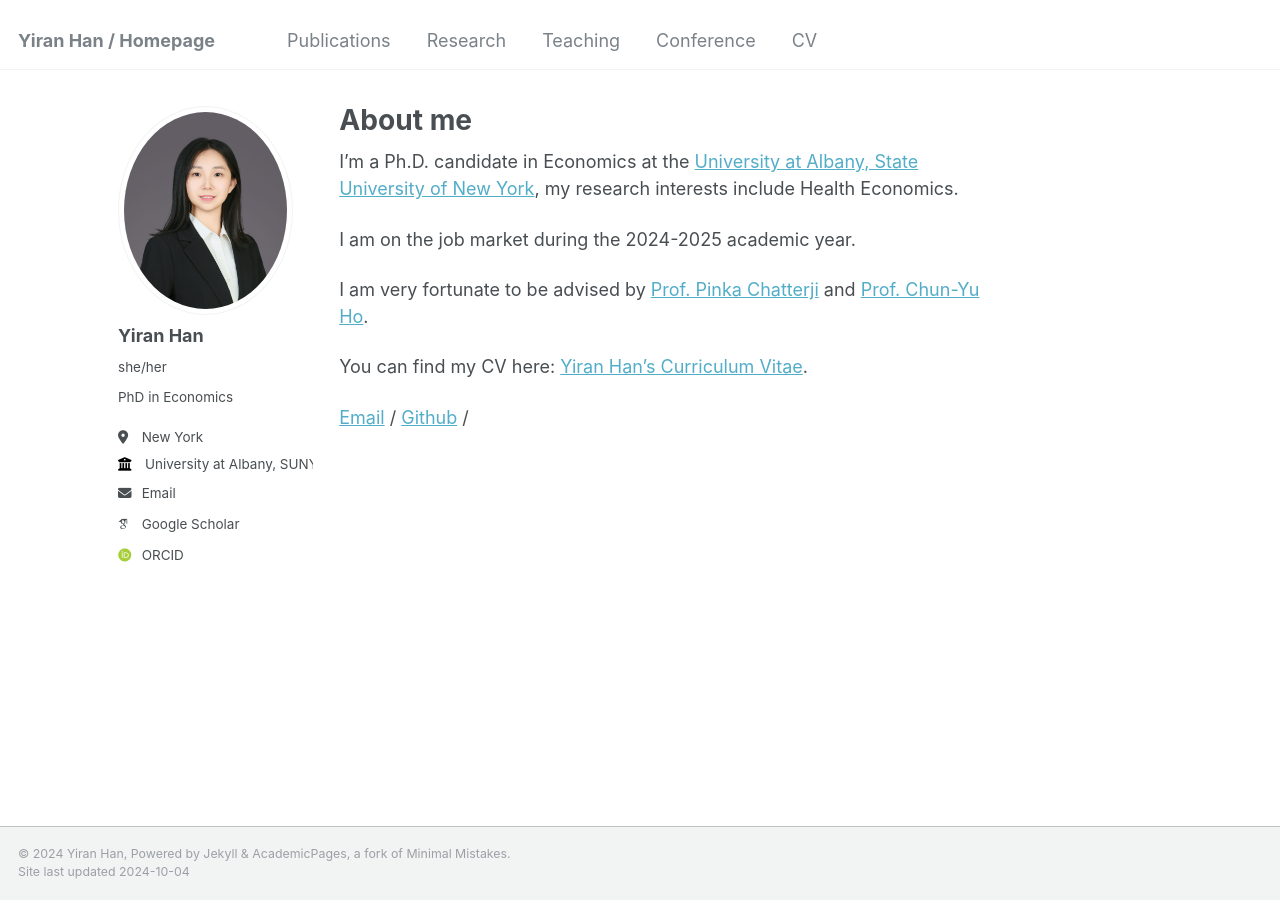
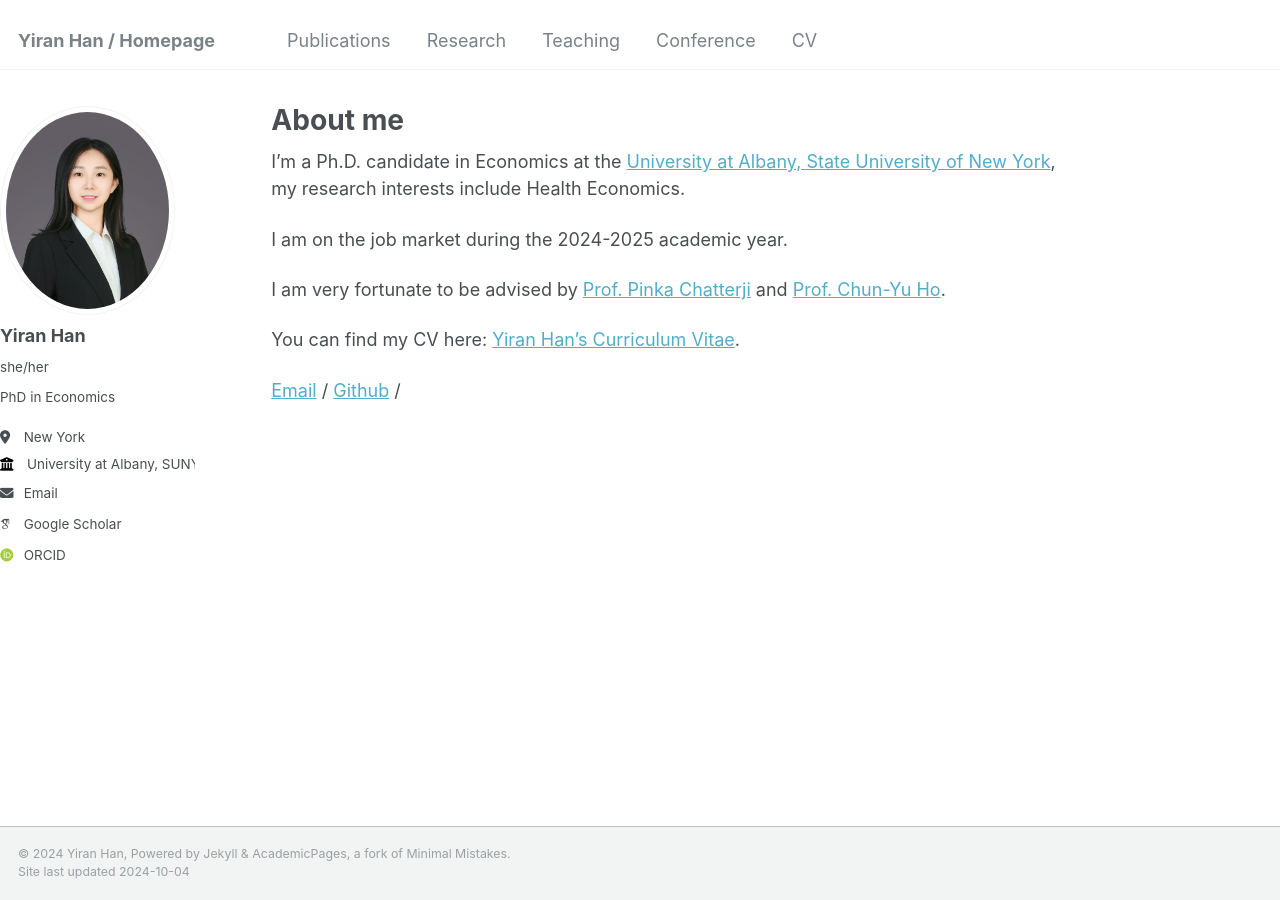
Before and after one commit to yiran-han/yiran-han.github.io, a Jekyll site: the page built from _pages/about.md, in a window 1280 px wide. Built offline with Jekyll 4.4.1, drawn with Linux system fonts in a browser that asks for light colours; some web fonts are replaced.

Commit message:
Update _page.scss

```diff
--- a/_sass/_page.scss
+++ b/_sass/_page.scss
@@ -6,12 +6,12 @@
   @include container;
   @include clearfix;
   margin-top: 2em;
-  padding-left: 1em;
-  padding-right: 1em;
+  padding-left: 0em;
+  padding-right: 0em;
   animation: intro 0.3s both;
   animation-delay: 0.35s;
   @include breakpoint($x-large) {
-    max-width: calc(100vw - 200px);
+   max-width: $x-large
   }
 }
 
```
